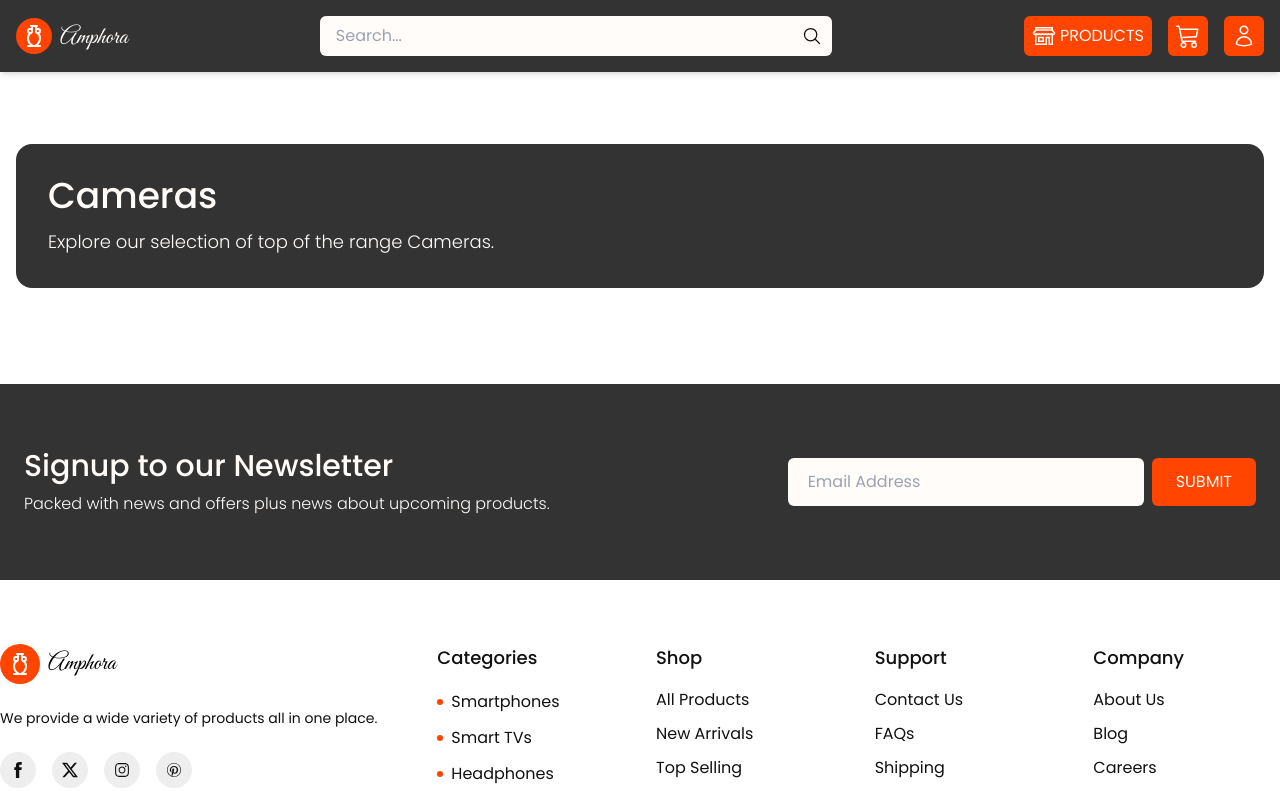
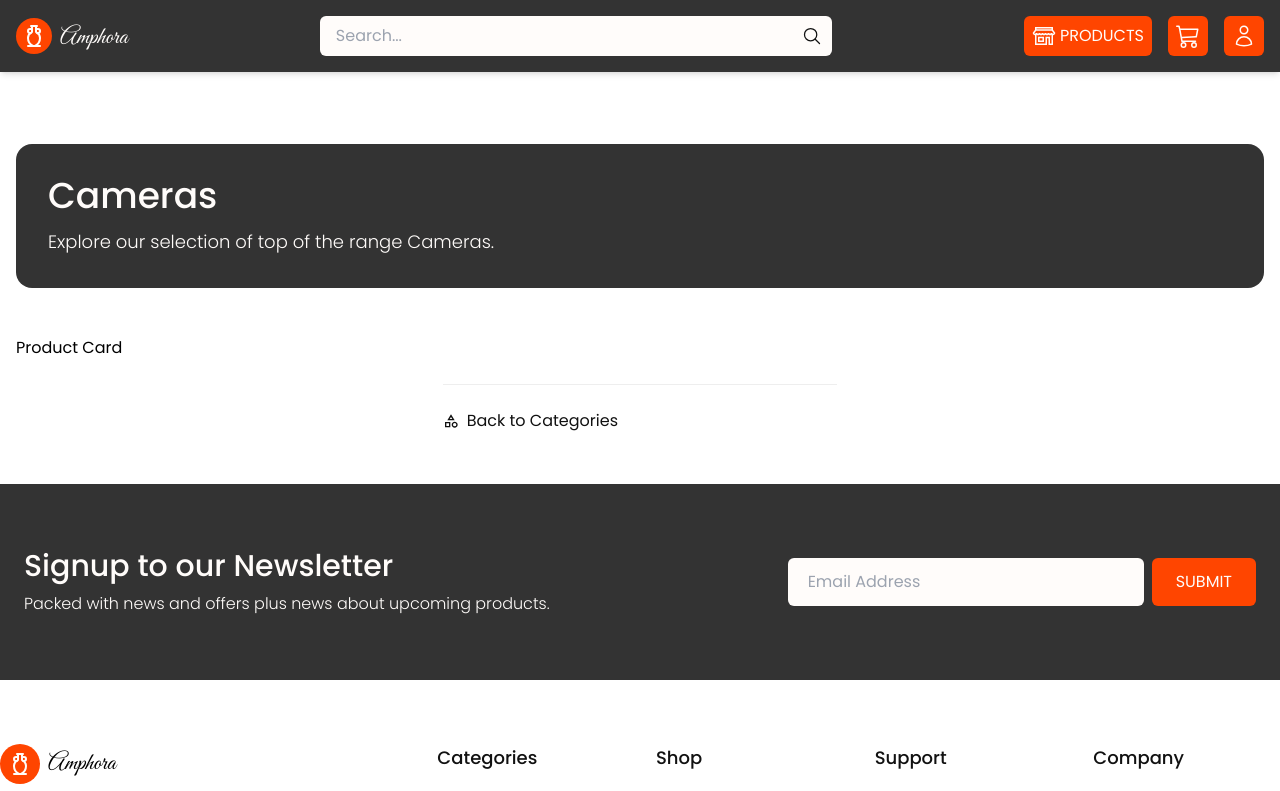
Before and after one commit to Nimira43/Amphora, a Next.js app: page /products/cameras in a window 1280 px wide. Shown: the top 791 px of the page. Built offline with nearby package versions, Linux system fonts and the light colour scheme.

Commit message:
Added Back to Categories link

```diff
--- a/src/app/(store)/products/[category]/page.tsx
+++ b/src/app/(store)/products/[category]/page.tsx
@@ -1,4 +1,6 @@
 import { Product, productsList, categories } from '@/app/data/products'
+import Link from 'next/link'
+import { MdOutlineCategory } from 'react-icons/md'
 
 export default async function CategoryPage({
   params
@@ -18,7 +20,20 @@ export default async function CategoryPage({
           <p className='text-lg text-light font-light max-w-2xl'>Explore our selection of top of the range {categoryName}.</p>
         </div>
       </div>
-      <div className='grid grid-cols md:grid-cols-2 lg:grid-cols-3 gap-8'></div>
+      <div className='grid grid-cols md:grid-cols-2 lg:grid-cols-3 gap-8'>
+        <div>
+          Product Card
+        </div>
+        <div className='mt-12 pt-6 border-t border-grey-light-extra'>
+          <Link
+            href='/'
+            className='inline-flex items-center text-dark hover:text-prime transition-effect'
+          >
+            <MdOutlineCategory className='mr-2' />
+            Back to Categories
+          </Link>
+        </div>
+      </div>
     </div>
   )
 }
```
